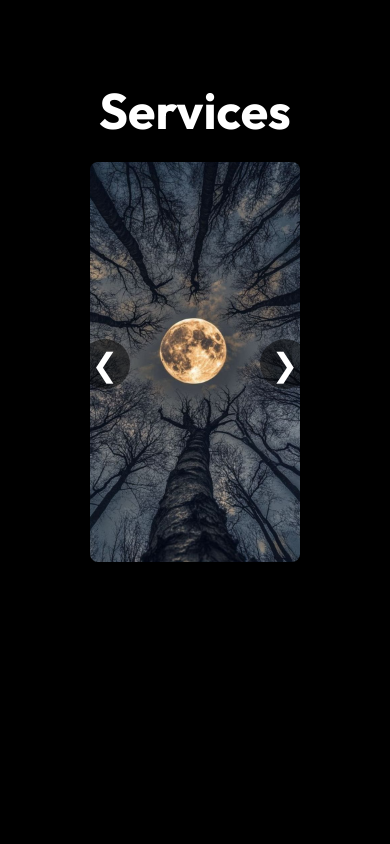
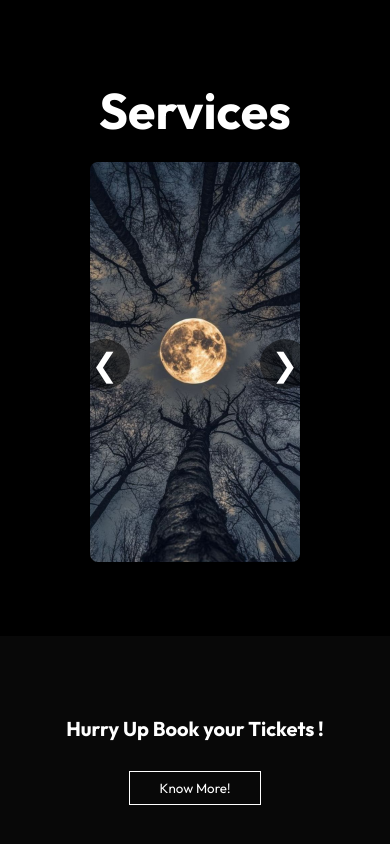
Before and after one commit to PrachiKS/glxtrvl-Project, a React (Vite) app: page / in a window 390 px wide. Shown: the part 1799-2643 px from the top of the page. Before the commit the page ends 2435 px from the top, so only its background shows below. Built offline with nearby package versions, Linux system fonts and the light colour scheme.

Commit message:
new feature Action and Modal is added

```diff
--- /dev/null
+++ b/src/Pages/Home/Components/CallToAction.jsx
@@ -0,0 +1,26 @@
+import React, { useState } from "react";
+import Modal from "./Modal";
+
+const CallToAction = () => {
+  const [modal, setmodal] = useState(false);
+
+  const handleClick = () => {
+    setmodal(!modal);
+  };
+
+  return (
+    <>
+      <section className="call-to-action">
+        <h2>Hurry Up Book your Tickets !</h2>
+
+        <button onClick={handleClick}>
+          Know More!
+        </button>
+      </section>
+
+      {modal && <Modal  handleClick={handleClick}/>}
+    </>
+  );
+};
+
+export default CallToAction;
--- /dev/null
+++ b/src/Pages/Home/Components/Modal.jsx
@@ -0,0 +1,20 @@
+import React from "react";
+import { FaTimes } from "react-icons/fa";
+
+const Modal = ({modal, handleClick}) => {
+  return (
+    <div className="overlay">
+      <div className="modal">
+        <div className="cross">
+          <FaTimes style={{ color: "white" }} size={25} onClick={handleClick}/>
+        </div>
+        <h2>
+          Lorem ipsum dolor sit, amet consectetur adipisicing elit. Asperiores,
+          qui.
+        </h2>
+      </div>
+    </div>
+  );
+};
+
+export default Modal;
--- a/src/Pages/Home/Home.css
+++ b/src/Pages/Home/Home.css
@@ -184,3 +184,96 @@
         padding: 0 10px;
     }
 }
+
+/* ***************************** Service css ****************************** */
+
+.call-to-action{
+  width: 100%;
+  height: 300px;
+  background-color: #080808;
+  display: flex;
+  justify-content: center;
+  align-items: center;
+  gap: 40px;
+  flex-direction: column;
+}
+
+.call-to-action h2{
+  font-size: 40px;
+}
+
+.call-to-action button{
+  padding: 10px 40px;
+  background-color: transparent;
+  border: 1px solid white;
+}
+
+@media (max-width:800px){
+  .call-to-action {
+    height: 250px;
+    gap: 30px;
+  }
+  .call-to-action h2{
+    font-size: 30px;
+  }
+
+  .call-to-action button{
+  padding: 8px 30px;
+}
+}
+
+@media (max-width:450px){
+
+  .call-to-action h2{
+    font-size: 20px;
+  }
+}
+
+/* ***************************** Modal css ****************************** */
+.overlay{
+  position: fixed;
+  top: 0;
+  left: 0;
+  width: 100%;
+  height: 100%;
+  z-index: 999999999;
+  display: flex;
+  justify-content: center;
+  align-items: center;
+  background-color: rgba(0,0,0,0.8);
+}
+
+.overlay .modal{
+  width: 600px;
+  height: 400px;
+  background-color: #080808;
+  display: flex;
+  justify-content: center;
+  align-items: center;
+  padding: 20px 50px;
+  text-align: center;
+  position: relative;
+}
+
+.overlay .modal .cross{
+  position: absolute;
+  right: 20px;
+  top: 20px;
+  cursor: pointer;
+}
+
+@media (max-width:700px) {
+  .overlay .modal{
+    width: 500px;
+    height: 250px;
+    padding: 15px 30px;
+  }
+}
+
+@media (max-width:500px) {
+  .overlay .modal{
+    width: 300px;
+    height: 350px;
+    padding: 15px 30px;
+  }
+}
--- a/src/Pages/Home/Home.jsx
+++ b/src/Pages/Home/Home.jsx
@@ -1,9 +1,11 @@
 import Navbar from "../../components/NavBar/Navbar";
 import Hero from "./Components/Hero";
 import About from "./Components/About";
-import Service from "./Components/Service"
+
 
 import "../Home/Home.css";
+import Service from "./Components/Service";
+import CallToAction from "./Components/CallToAction";
 const Home = () => {
   return (
     <div>
@@ -11,6 +13,7 @@ const Home = () => {
       <Hero />
       <About />
       <Service/>
+      <CallToAction/>
     </div>
   );
 };
```
